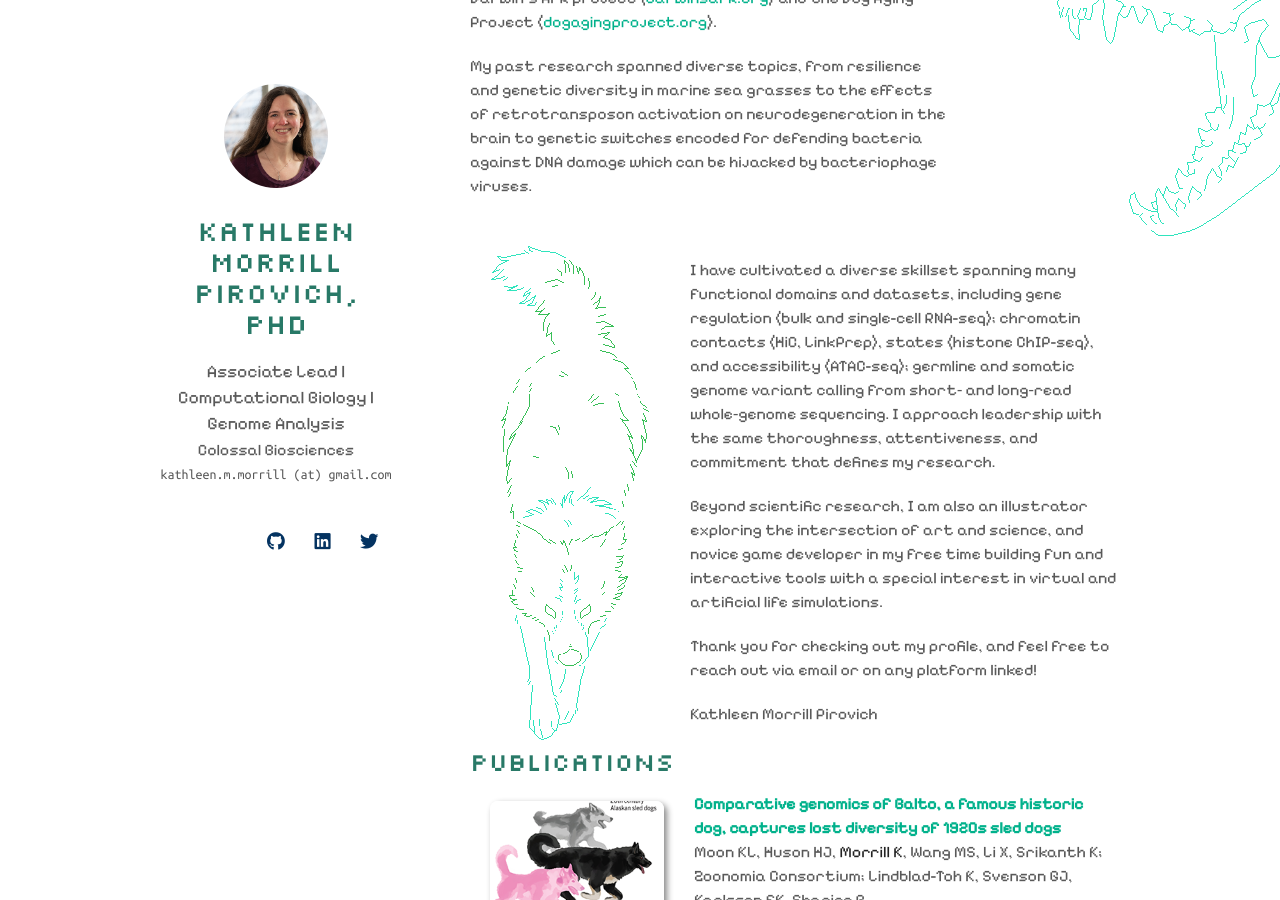
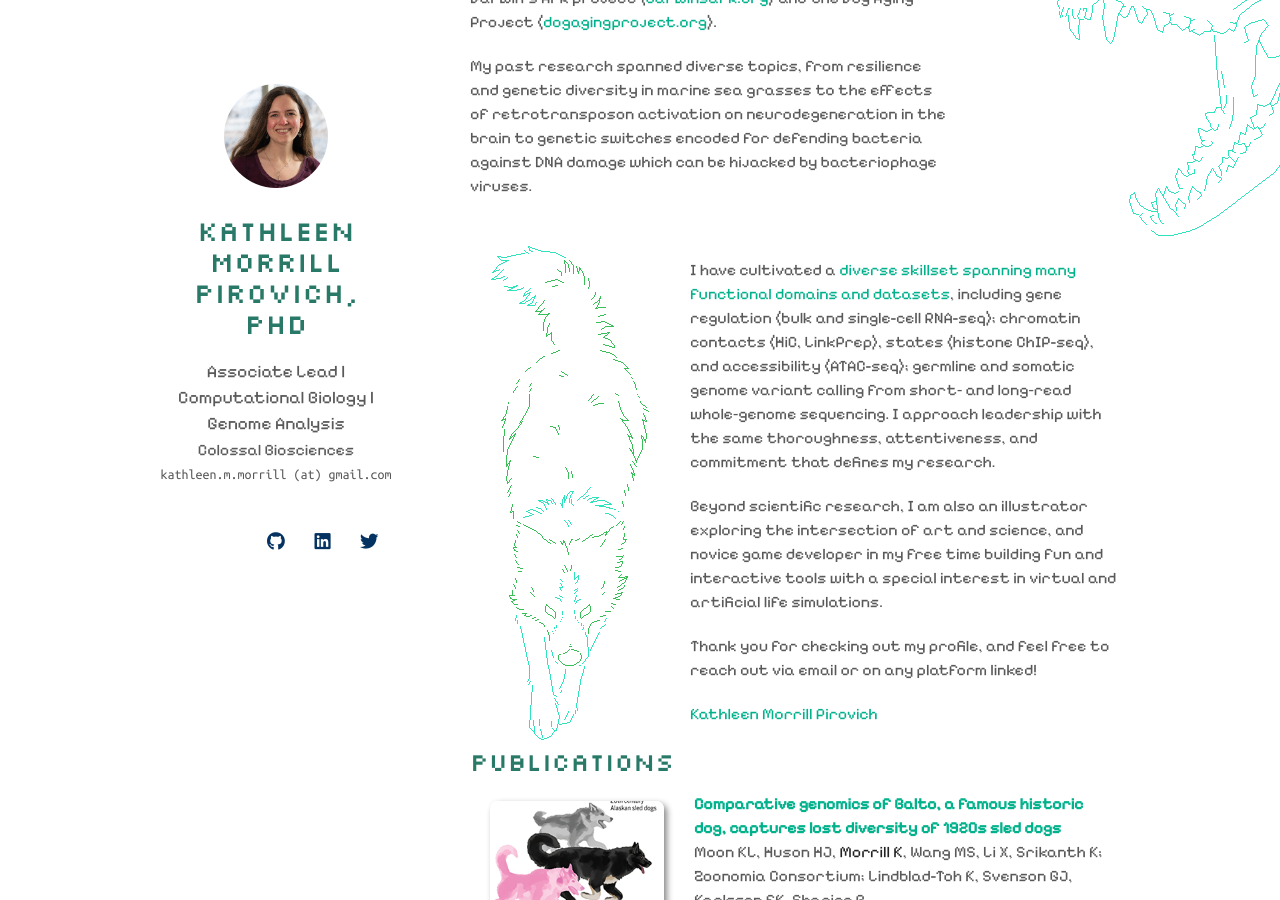
Before and after one commit to tabbzi/tabbzi.github.io, a Jekyll site: the page built from index.md, in a window 1280 px wide and 900 px high, scrolled down 523 px. Built offline with Jekyll 4.4.1, drawn with Linux system fonts in a browser that asks for light colours; nearby versions of some CDN libraries; a style sheet for code colours, icons or effects is not loaded; our own code applies the rules of GitHub Pages for plain Markdown files.

Commit message:
Update index.md

```diff
--- a/index.md
+++ b/index.md
@@ -9,7 +9,7 @@
     <div style="display: flex; align-items: flex-start; gap: 20px;">
         <div style="flex: 1;">
             <p>
-                Computational biologist and principal scientist focused on <strong>evolution and development</strong>, <strong>genotype-to-phenotype relationships</strong>, and <strong>functional consequences of DNA sequence variation</strong> across animal species.
+                Computational biologist and principal scientist focused on <span style="color: #00b18b;">evolution and development</span>, <span style="color: #00b18b;">genotype-to-phenotype relationships</span>, and <span style="color: #00b18b;">functional consequences of DNA sequence variation</span> across animal species.
             </p>
 
             <p>
@@ -31,7 +31,7 @@
         <img src="./assets/img/graphic_UMassMedical.gif" style="max-width: none !important; flex-shrink: 0; margin-right: 25x; z-index: 1;" />
         <div style="flex: 1;">
             <p>
-                I have cultivated a diverse skillset spanning many functional domains and datasets, including gene regulation (bulk and single-cell RNA-seq); chromatin contacts (HiC, LinkPrep), states (histone ChIP-seq), and accessibility (ATAC-seq); germline and somatic genome variant calling from short‑ and long‑read whole‑genome sequencing. I approach leadership with the same thoroughness, attentiveness, and commitment that defines my research.
+                I have cultivated a <span style="color: #00b18b;">diverse skillset spanning many functional domains and datasets</span>, including gene regulation (bulk and single-cell RNA-seq); chromatin contacts (HiC, LinkPrep), states (histone ChIP-seq), and accessibility (ATAC-seq); germline and somatic genome variant calling from short‑ and long‑read whole‑genome sequencing. I approach leadership with the same thoroughness, attentiveness, and commitment that defines my research.
             </p>
 
             <p>
@@ -40,7 +40,7 @@
 
             <p>Thank you for checking out my profile, and feel free to reach out via email or on any platform linked!</p>
 
-            <p>Kathleen Morrill Pirovich</p>
+            <p><span style="color: #00b18b;">Kathleen Morrill Pirovich</span></p>
         </div>
     </div>
 </div>
```
